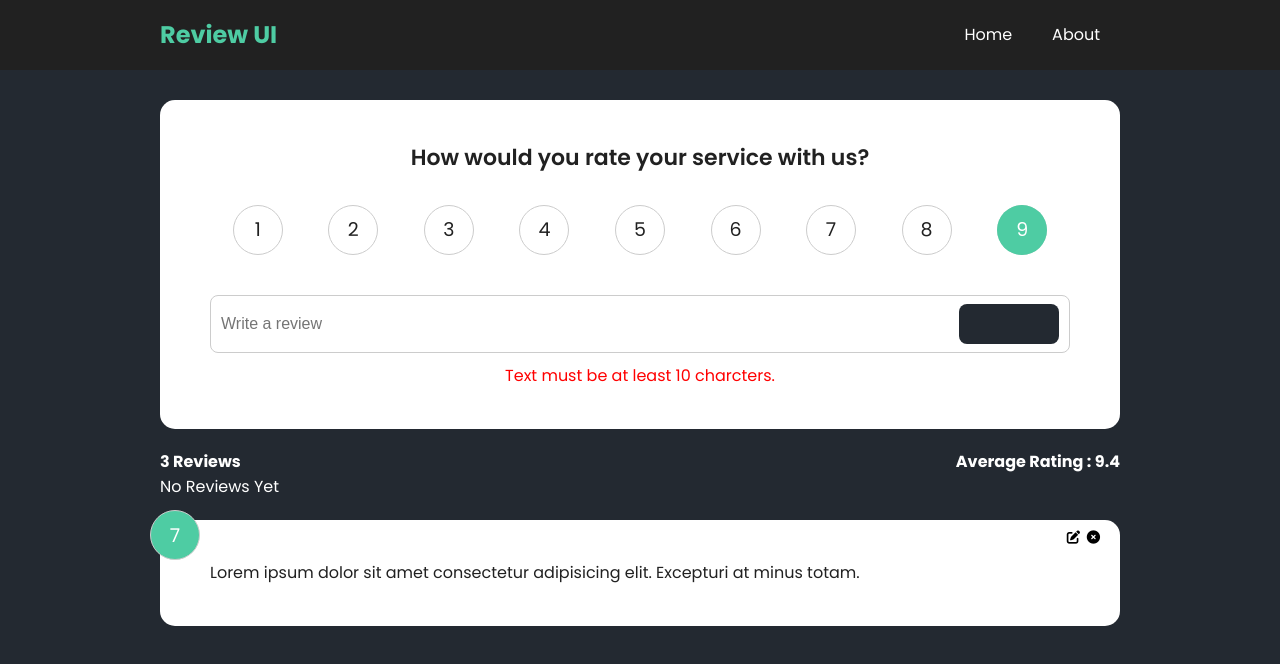
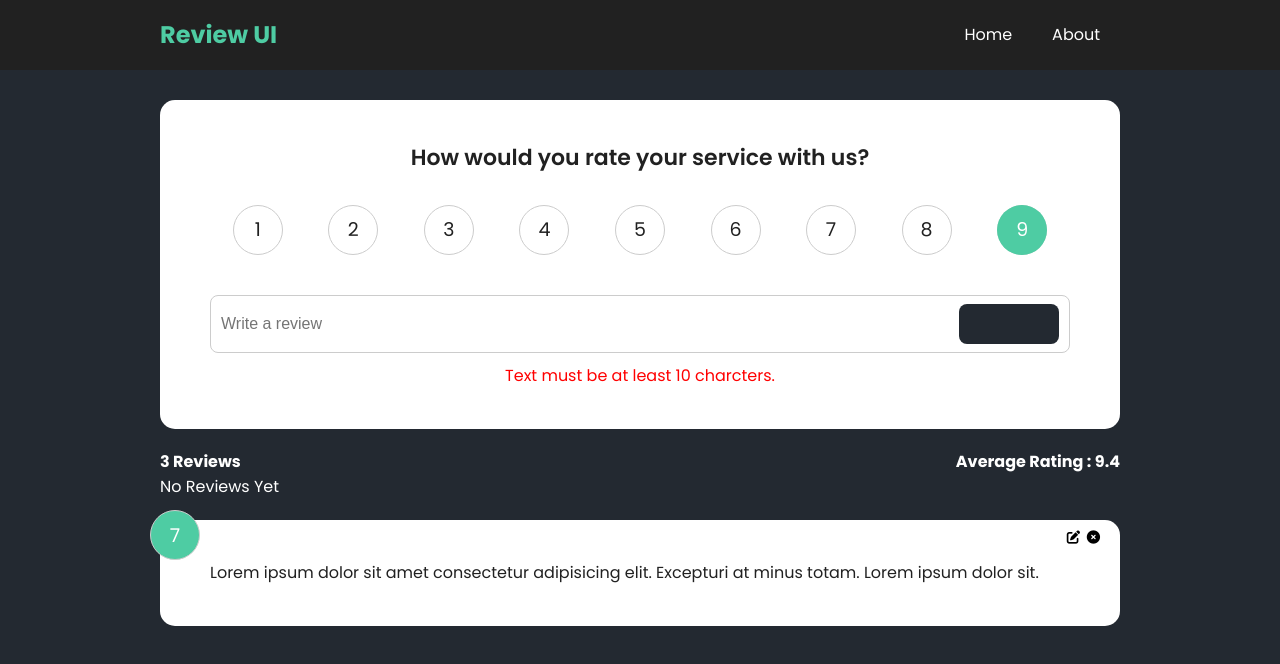
Before and after one commit to Kyaw1511/vueReviewApp, a Vue app: page / in a window 1280 px wide. Shown: the top 664 px of the page. Built offline with nearby package versions, Linux system fonts and the light colour scheme.

Commit message:
testing1.1

```diff
--- a/src/components/ReviewItem.vue
+++ b/src/components/ReviewItem.vue
@@ -10,7 +10,7 @@
             7
         </div>
         <div class="text-display">
-            Lorem ipsum dolor sit amet consectetur adipisicing elit. Excepturi at minus totam.
+            Lorem ipsum dolor sit amet consectetur adipisicing elit. Excepturi at minus totam. Lorem ipsum dolor sit.
         </div>
     </card>
 </template>
```
